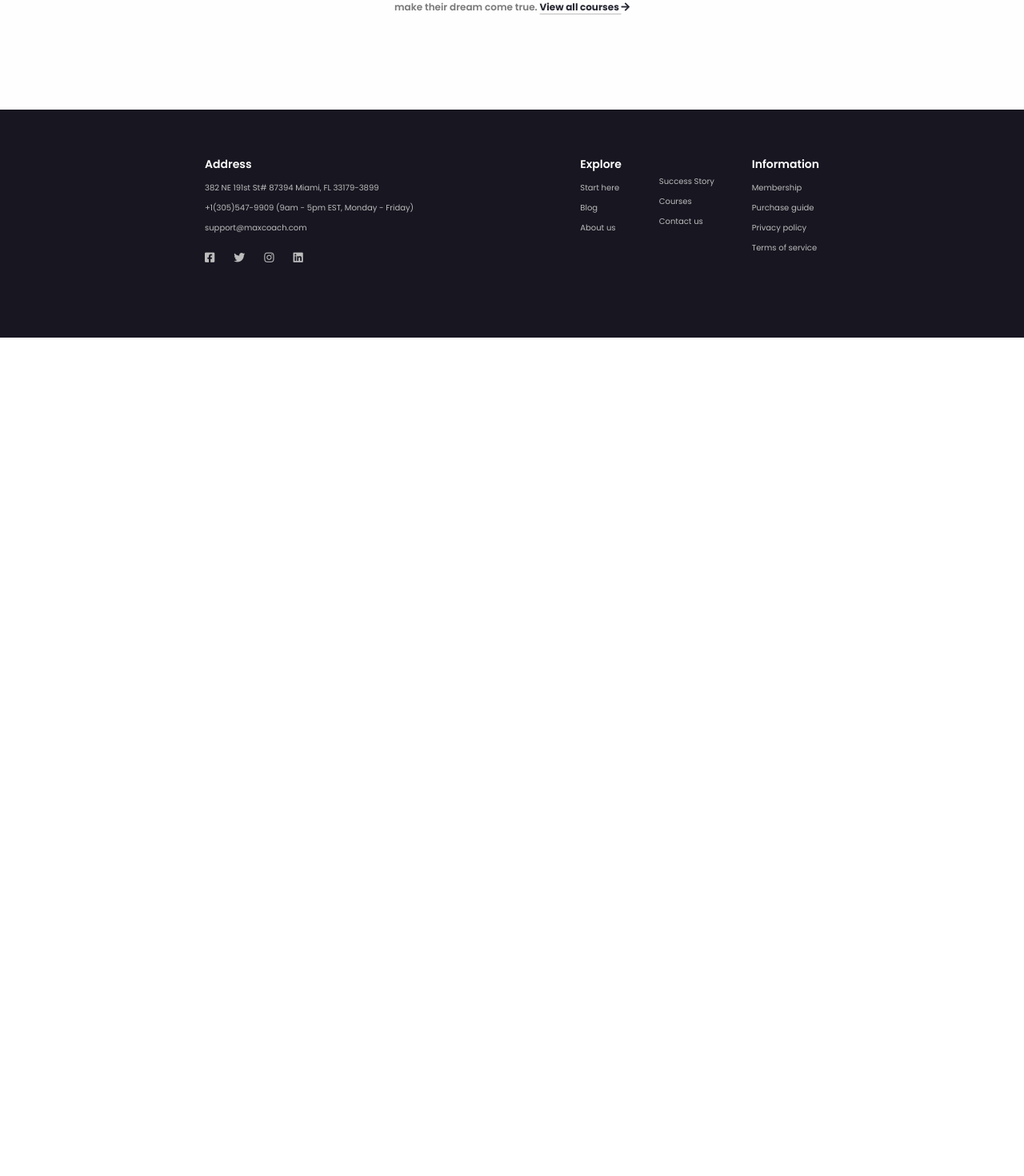
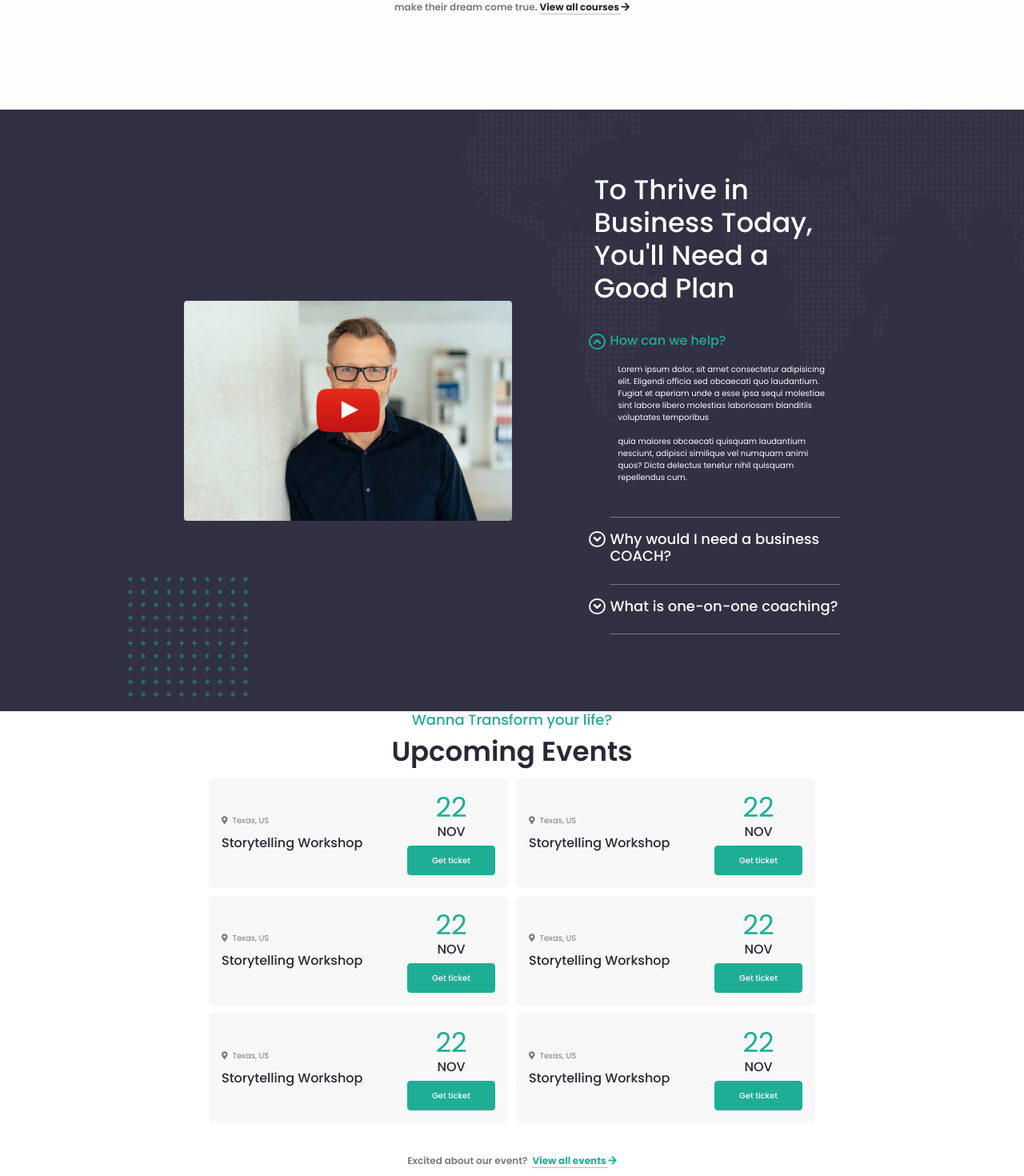
Before and after one commit to gfederica/proj-html-vuejs, a Vue app: page / in a window 1280 px wide. Shown: the part 2740-4210 px from the top of the page at 80% size. Before the commit the page ends 3162 px from the top, so only its background shows below. Built offline with nearby package versions, Linux system fonts and the light colour scheme.

Commit message:
inizio penultima sezione

```diff
--- a/src/App.vue
+++ b/src/App.vue
@@ -4,6 +4,8 @@
     <Jumbotron/>
     <Together/>
     <Explore/>
+    <Video/>
+    <Upcoming/>
     <Footer/>
 
   </div>
@@ -16,6 +18,8 @@ import Footer from './components/Footer.vue'
 import Jumbotron from './components/Jumbotron.vue'
 import Together from './components/Together.vue'
 import Explore from './components/Explore.vue'
+import Video from './components/Video.vue'
+import Upcoming from './components/Upcoming.vue'
 
 export default {
   name: 'App',
@@ -24,7 +28,9 @@ export default {
     Footer,
     Jumbotron,
     Together,
-    Explore
+    Explore,
+    Video,
+    Upcoming
   },
   data: function() {
         return {
--- /dev/null
+++ b/src/components/Upcoming.vue
@@ -0,0 +1,163 @@
+<template>
+  <section class="upcoming">
+      <div class="container-60">
+          <h2 class="text-center">Wanna Transform your life?</h2>
+          <h1 class="text-center">Upcoming Events</h1>
+          <div class="event-list">
+              <div class="event">
+                  <div class="info">
+                      <span><i class="fas fa-map-marker-alt"></i><p>Texas, US</p></span>
+                      <h3>Storytelling Workshop</h3>
+                  </div>
+                  <div class="tickets text-center">
+                      <h1 class="smaller">22</h1>
+                      <h3>NOV</h3>
+                      <button class="button-full">Get ticket</button>
+                  </div>
+              </div>
+              <div class="event">
+                  <div class="info">
+                      <span><i class="fas fa-map-marker-alt"></i><p>Texas, US</p></span>
+                      <h3>Storytelling Workshop</h3>
+                  </div>
+                  <div class="tickets text-center">
+                      <h1 class="smaller">22</h1>
+                      <h3>NOV</h3>
+                      <button class="button-full">Get ticket</button>
+                  </div>
+              </div>
+              <div class="event">
+                  <div class="info">
+                      <span><i class="fas fa-map-marker-alt"></i><p>Texas, US</p></span>
+                      <h3>Storytelling Workshop</h3>
+                  </div>
+                  <div class="tickets text-center">
+                      <h1 class="smaller">22</h1>
+                      <h3>NOV</h3>
+                      <button class="button-full">Get ticket</button>
+                  </div>
+              </div>
+              <div class="event">
+                  <div class="info">
+                      <span><i class="fas fa-map-marker-alt"></i><p>Texas, US</p></span>
+                      <h3>Storytelling Workshop</h3>
+                  </div>
+                  <div class="tickets text-center">
+                      <h1 class="smaller">22</h1>
+                      <h3>NOV</h3>
+                      <button class="button-full">Get ticket</button>
+                  </div>
+              </div>
+              <div class="event">
+                  <div class="info">
+                      <span><i class="fas fa-map-marker-alt"></i><p>Texas, US</p></span>
+                      <h3>Storytelling Workshop</h3>
+                  </div>
+                  <div class="tickets text-center">
+                      <h1 class="smaller">22</h1>
+                      <h3>NOV</h3>
+                      <button class="button-full">Get ticket</button>
+                  </div>
+              </div>
+              <div class="event">
+                  <div class="info">
+                      <span><i class="fas fa-map-marker-alt"></i><p>Texas, US</p></span>
+                      <h3>Storytelling Workshop</h3>
+                  </div>
+                  <div class="tickets text-center">
+                      <h1 class="smaller">22</h1>
+                      <h3>NOV</h3>
+                      <button class="button-full">Get ticket</button>
+                  </div>
+              </div>
+          </div>
+          <div class="view-all-events">
+                <p class="text-center">Excited about our event?<span><a href="">View all events <i class="fas fa-arrow-right"></i></a></span></p>
+            </div>
+
+      </div>
+  </section>
+</template>
+
+<script>
+export default {
+    name: 'Upcoming'
+}
+</script>
+
+<style scoped lang="scss">
+@import '../style/general.scss';
+@import '../style/mixins.scss';
+
+h2 {
+    font-size: $h2;
+    color: $mainGreen;
+}
+h1 {
+    font-size: $h1;
+    color: $mainText;
+    font-weight: 600;
+}
+h3 {
+    font-size: $h3;
+    color: $mainText;
+}
+
+.event-list {
+    @include flex;
+    flex-wrap: wrap;
+
+    .event {
+        width: calc(50% - 10px);
+        margin: 5px;
+        background-color: $exploreGrey;
+        @include flex;
+        padding: 16px;
+        border-radius: 6px;
+
+        .smaller {
+                color: $mainGreen;
+                font-weight: normal;
+                margin: 0;
+            }
+
+        .info {
+
+            h3 {
+                margin-top: 8px;
+            }
+            span {
+                font-size: $smallText;
+                color: $mainGrey;
+                & p {
+                    margin-left: 6px;
+                    display: inline;
+                }
+            }
+
+        }
+    }
+}
+
+.view-all-events {
+    width: 35%;
+    margin: auto;
+    padding-top: 30px;
+
+    p {
+        font-size: $mediumSmallText;
+        font-weight: 600;
+        color: $mainGrey;
+        line-height: 24px;
+
+        a {
+            padding-left: 6px;
+           color: $mainGreen;
+           font-weight: 700;
+           text-underline-offset: 4px;
+           text-decoration-color: $silver;
+        }
+    }
+}
+
+</style>
--- /dev/null
+++ b/src/components/Video.vue
@@ -0,0 +1,133 @@
+<template>
+  <section class="video">
+      <img src="../assets/background-map-dots-top-right-transparent.png" alt="map" id="background">
+      <img src="../assets/maxcoach-shape-07.png" alt="square" id="square">
+      <div class="container-80">
+          <div class="youtube">
+              <img src="../assets/home-business-video-poster-670x450.jpg" alt="video" class="yt">
+              <img src="../assets/icon-youtube-play.png" alt="play" id="yt-button">
+          </div>
+          <div class="plan">
+              <h1>To Thrive in Business Today, You'll Need a Good Plan</h1>
+              <ul class="fa-ul">
+                  <li><span class="fa-li"><i class="fas fa-angle-up active"></i></span>
+                      <div class="content">
+                          <h3 class="active">How can we help?</h3>
+                          <p>Lorem ipsum dolor, sit amet consectetur adipisicing elit. Eligendi officia sed obcaecati quo laudantium. Fugiat et aperiam unde a esse ipsa sequi molestiae sint labore libero molestias laboriosam blanditiis voluptates temporibus <br><br> quia maiores obcaecati quisquam laudantium nesciunt, adipisci similique vel numquam animi quos? Dicta delectus tenetur nihil quisquam repellendus cum.</p>
+                      </div>
+                  </li>
+                  <li><span class="fa-li"><i class="fas fa-angle-down"></i></span>
+                      <div class="content">
+                          <h2>Why would I need a business COACH?</h2>
+                      </div>
+                  </li>
+                  <li><span class="fa-li"><i class="fas fa-angle-down"></i></span>
+                      <div class="content">
+                          <h2>What is one-on-one coaching?</h2>
+                      </div>
+                  </li>
+              </ul>
+          </div>
+      </div>
+  </section>
+</template>
+
+<script>
+export default {
+    name: 'Video'
+}
+</script>
+
+<style scoped lang="scss">
+@import '../style/general.scss';
+@import '../style/mixins.scss';
+
+.video  {
+    background-color: #323043;
+    padding: 80px 0;
+    position: relative;
+
+        #background {
+            position: absolute;
+            top: 0;
+            right: 0;
+            width: 55%;
+        }
+        #square {
+            position: absolute;
+            bottom: 18px;
+            left: 160px;
+            width: 150px;
+        }
+
+    .container-80 {
+        @include flex-space-evenly;
+
+        .youtube {
+            width: 40%;
+            position: relative;
+
+            .yt {
+                width: 100%;
+                border-radius: 4px;
+
+            }
+
+            #yt-button {
+                width: 80px;
+                position: absolute;
+                left: 50%;
+                top: 50%;
+                transform: translate(-50%, -50%);
+            }
+
+        }
+
+        .plan {
+            width: 30%;
+
+            h1 {
+                font-size: $h1;
+                color: $white;
+            }
+
+            h2 {
+                font-size: $h2;
+            }
+            h3{
+                font-size: $h3;
+            }
+            .active {
+                color: $mainGreen;
+            }
+
+            p {
+                font-size: $smallText;
+                padding: 10px;
+            }
+
+            ul {
+                margin-top: 20px;
+                margin-left: 20px;
+
+                .fa-li i{
+                    border: 2px solid;
+                    border-radius: 50%;
+                    width: 64%;
+
+                    .fa-li i .active {
+                        border: $mainGreen;
+                    }
+                }
+
+                li {
+                    padding: 16px 0;
+                    color: $white;
+                    border-bottom: 1px solid $mainGrey;
+
+                }
+            }
+        }
+    }
+}
+</style>
--- a/src/style/general.scss
+++ b/src/style/general.scss
@@ -33,6 +33,10 @@ $smallText: 10px;
     width: 85%;
     margin: auto;
 }
+.container-80 {
+    width: 80%;
+    margin: auto;
+}
 
 button {
     font-size: $smallText;
--- a/src/style/mixins.scss
+++ b/src/style/mixins.scss
@@ -10,7 +10,11 @@
  @mixin flex-space-between {
      display: flex;
      align-items: center;
-     justify-content: space-between;
+ }
+ @mixin flex-space-evenly {
+     display: flex;
+     align-items: center;
+     justify-content: space-evenly;
  }
  @mixin flex-vertical-only {
      display: flex;
```
